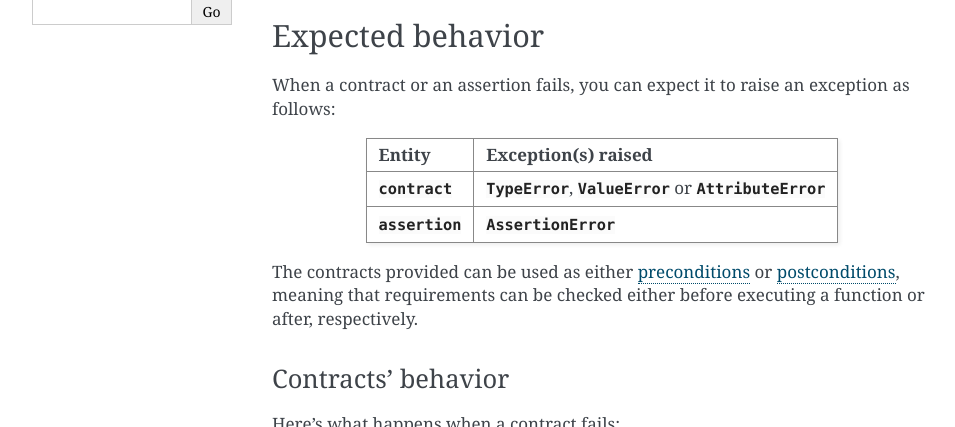
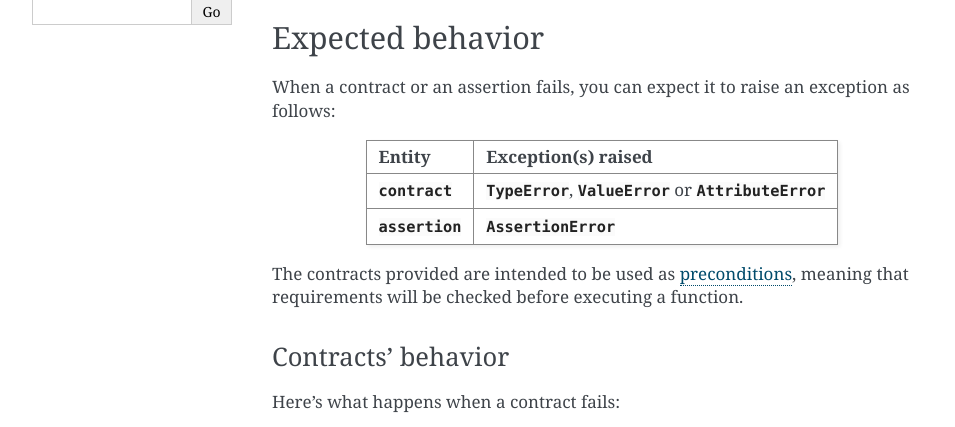
Before and after one commit to mbenbernard/contracts, a Sphinx documentation site: the page built from docs/source/usage.rst, in a window 1280 px wide and 900 px high, scrolled down 398 px, cut to the strip 0-427 px from the top of the window. Shown: the whole strip, without its empty margins (148-1103 px from the left). Built offline with Sphinx 7.4.7, drawn with Linux system fonts in a browser that asks for light colours.

Commit message:
* Adjusted some hyperlinks to contract and assertion modules * Removed explanation about postconditions

```diff
--- a/docs/source/usage.rst
+++ b/docs/source/usage.rst
@@ -33,8 +33,8 @@ When a contract or an assertion fails, you can expect it to raise an exception a
 | :mod:`~contracts.assertion`| :class:`AssertionError`                                            |
 +----------------------------+--------------------------------------------------------------------+
 
-The contracts provided can be used as either `preconditions`_ or `postconditions`_, meaning that requirements can be
-checked either before executing a function or after, respectively.
+The contracts provided are intended to be used as `preconditions`_, meaning that requirements will be checked before
+executing a function.
 
 Contracts' behavior
 ^^^^^^^^^^^^^^^^^^^
@@ -193,7 +193,4 @@ Available assertions
 |                                                            |                                                                                                                              |    :lines: 23                                                 |
 +------------------------------------------------------------+------------------------------------------------------------------------------------------------------------------------------+---------------------------------------------------------------+
 
-.. _contract: abc
-.. _assertion: abc
 .. _preconditions: https://en.wikipedia.org/wiki/Precondition
-.. _postconditions: https://en.wikipedia.org/wiki/Postcondition
```
Also changed, not shown: other parts of docs/source/usage.rst (+1 -1 lines).
